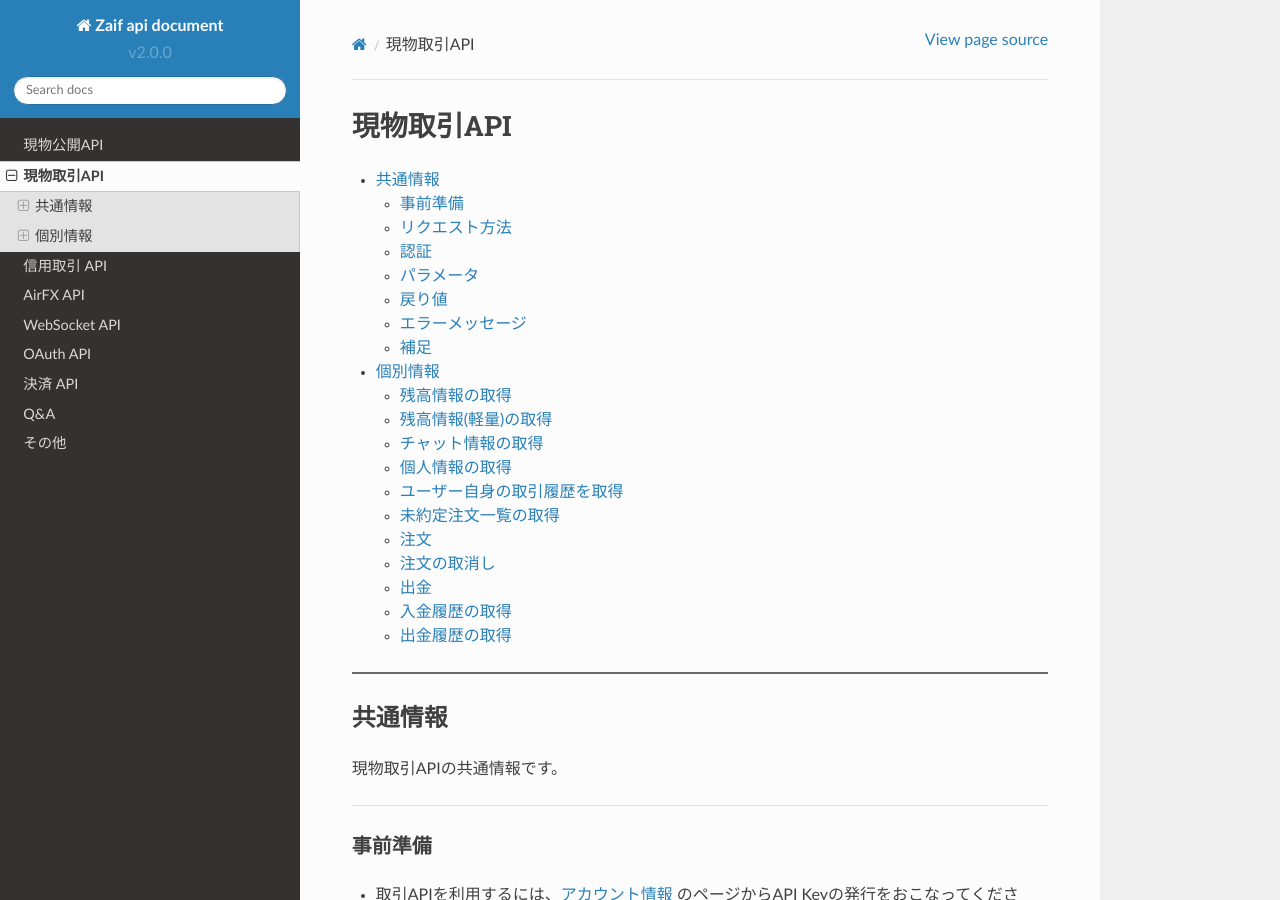
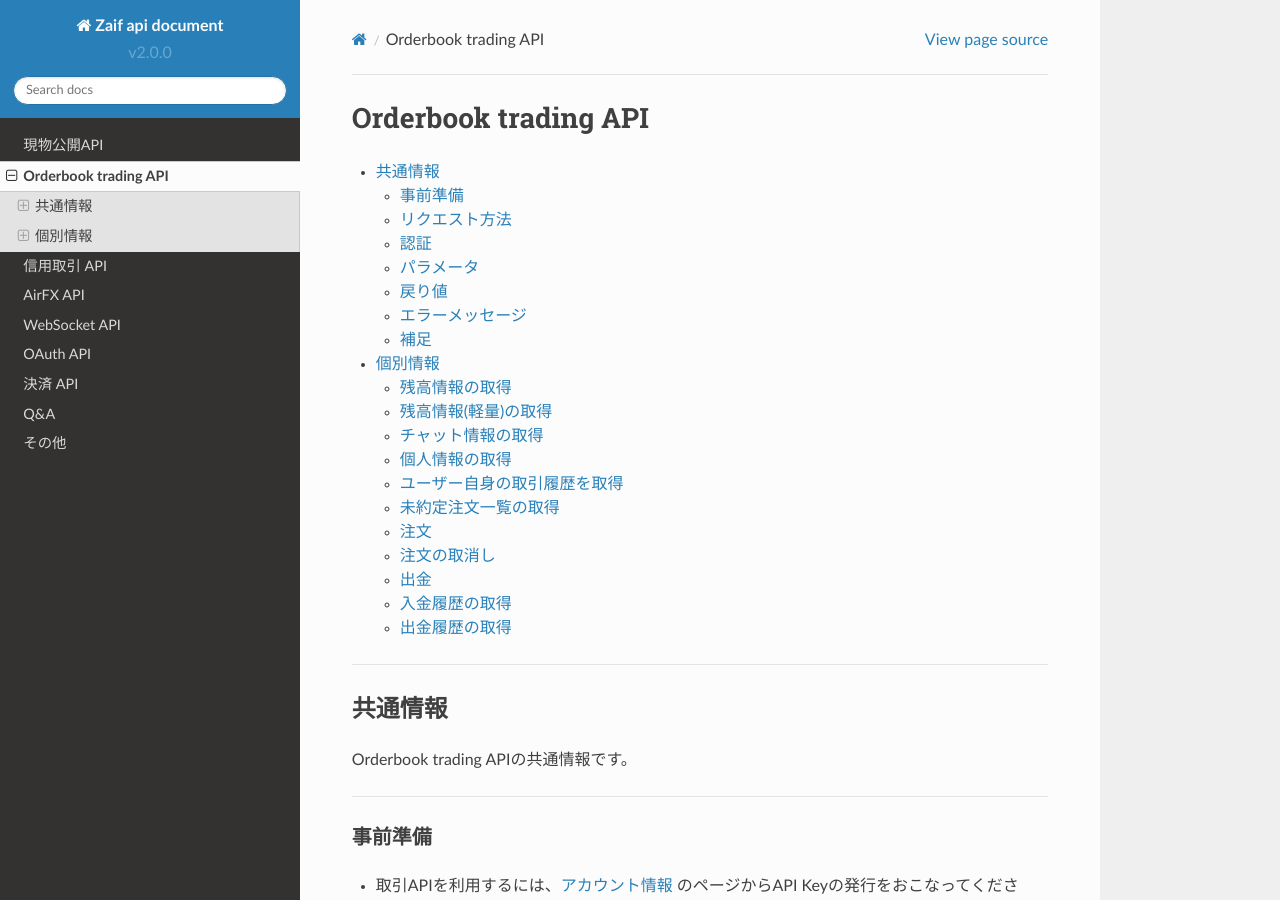
Before and after one commit to takai-yuki/api-document-z, a Sphinx documentation site: the page built from docs/TradingAPI.md, in a window 1280 px wide and 900 px high. Built offline with Sphinx 7.4.7 and the Read the Docs theme 2.0.0, drawn with Linux system fonts in a browser that asks for light colours; some of the changed text lies outside the part shown.

Commit message:
現物取引の文言修正。create_positionからposition_historyへ修正。

````diff
--- a/docs/Others.md
+++ b/docs/Others.md
@@ -67,7 +67,7 @@
 json.loads(response.text)
 >>>{"last_price": 130065.0}
 ```
-現物取引API
+Orderbook trading API
 ```
 import json
 import hmac
@@ -132,7 +132,7 @@
 }
 >>>{"last_price": 130065.0}
 ```
-現物取引API
+Orderbook trading API
 ```
 package main
 
@@ -199,7 +199,7 @@
 }.resume()
 >>>{"last_price": 130065.0}
 ```
-現物取引API
+Orderbook trading API
 
 ```
 import Foundation
--- a/docs/TradingAPI.md
+++ b/docs/TradingAPI.md
@@ -1,4 +1,4 @@
-# 現物取引API
+# Orderbook trading API
 
 * [共通情報](#id1)
   * [事前準備](#id2)
@@ -24,7 +24,7 @@
 ------------------------------------------------------------------------------------------------------------------------
 
 ## 共通情報
-現物取引APIの共通情報です。
+Orderbook trading APIの共通情報です。
 
 ------------------------------------------------------------------------------------------------------------------------
 
@@ -120,7 +120,7 @@
 
 ## 個別情報
 
-現物取引APIの個別情報です。
+Orderbook trading APIの個別情報です。
 
 ------------------------------------------------------------------------------------------------------------------------
 
````
Also changed, not shown: docs/AirFXAPI.md (+1 -1 lines), 1 other file.
